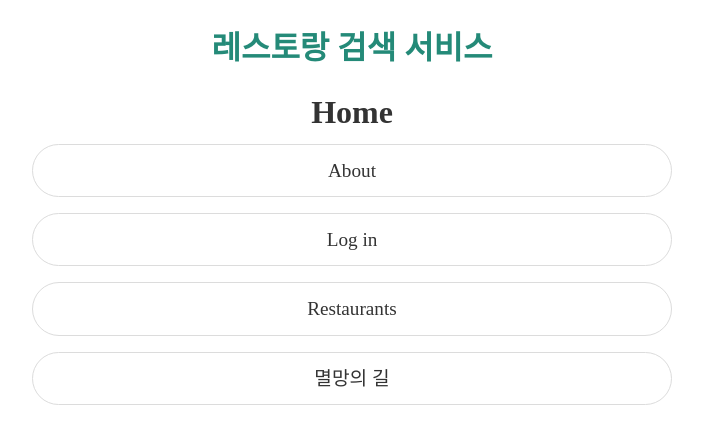
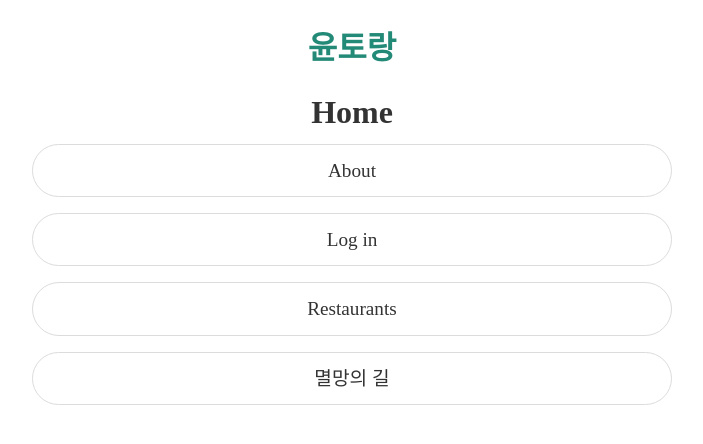
Before and after one commit to CodeSoom/react-week8-assignment-1, a React app: page / in a window 1280 px wide. Shown: the top 444 px of the page, without its empty margins (288-991 px from the left). Built offline with nearby package versions, Linux system fonts and the light colour scheme.

Commit message:
사이트 로고를 변경합니다

```diff
--- a/src/App.jsx
+++ b/src/App.jsx
@@ -48,7 +48,7 @@ export default function App() {
     <Container>
       <Header>
         <h1>
-          <Link to="/">레스토랑 검색 서비스</Link>
+          <Link to="/">윤토랑</Link>
         </h1>
       </Header>
       <Switch>
```
